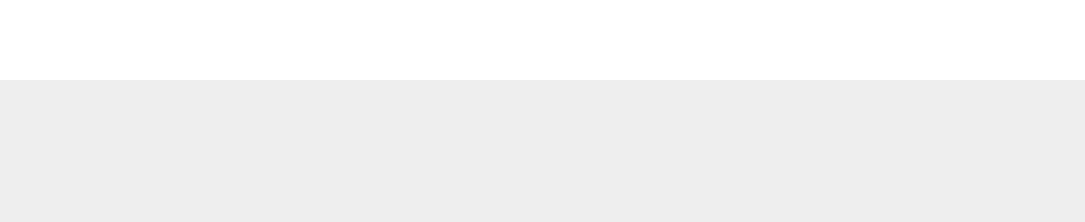
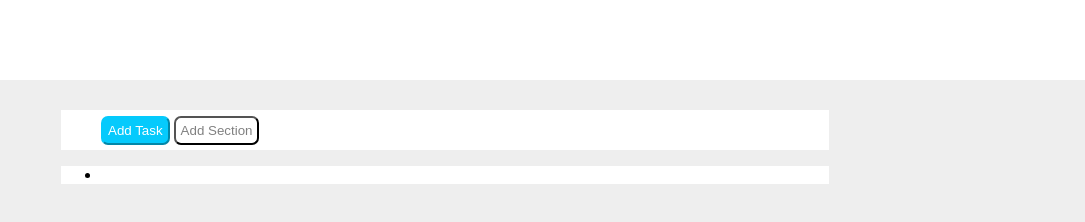
Before and after one commit to Anymoose98/html-css-toboolist, a plain HTML site: page index.html in a window 1280 px wide. Shown: the full height of the page, 195-1280 px from the left. Drawn offline with Linux system fonts and the light colour scheme.

Commit message:
contenitore alto e pulsanti + add * + inizio main

```diff
--- a/css/style.css
+++ b/css/style.css
@@ -1,7 +1,9 @@
+*{
+    box-sizing: border-box;
+}
 body, html {
     margin: 0;
     padding: 0;
-    box-sizing: border-box;
 }
 
 /* header logo */
@@ -20,7 +22,47 @@ body, html {
 /* main */
 
 #contenitore-grigio{
+    display: inline-block;
     width: 100%;
     height: 1000px;
     background-color: rgb(238, 238, 238);
+
 }
+
+/* contenitore alto */
+.contenitori-alto-main{
+    width: 60%;
+    margin: 0 auto;
+    background-color: white;
+    margin-top: 30px;
+    height: 40px;
+    padding-left: 40px;
+    padding-top: 6px;
+
+}
+
+#pulsante-addtask{
+    background-color: rgb(5, 202, 252);
+    color: white;
+    border-color: rgb(5, 202, 252);
+    box-sizing: content-box;
+    padding: 5px;
+    border-radius: 7px;
+
+}
+
+#pulsante-addsection{
+    background-color: white;
+    color: grey;
+    box-sizing: content-box;
+    padding: 5px;
+    border-radius: 7px;
+}
+
+/* contenitore principale main con UL */
+.contenitore-medio-main{
+    width: 60%;
+    margin: 0 auto;
+    background-color: white;
+
+}
--- a/index.html
+++ b/index.html
@@ -19,7 +19,25 @@
     <!-- sfondo grigio chiaro -bottoni e liste UL -->
     <main>
         <!-- contenitore sfondo grigio -->
-        <div id="contenitore-grigio"></div>
+        <div id="contenitore-grigio">
+
+            <!-- div contenitore e pulsanti -->
+            <div class="contenitori-alto-main">
+              <button id="pulsante-addtask">Add Task</button>
+              <button id="pulsante-addsection">Add Section</button>
+            </div>
+
+            <!-- Div contenitore liste UL -->
+            <div class="contenitore-medio-main">
+                <ul>
+                    <li>
+
+                    </li>
+                </ul>
+            </div>
+        </div>
+
+
     </main>
 </body>
 </html>
```
